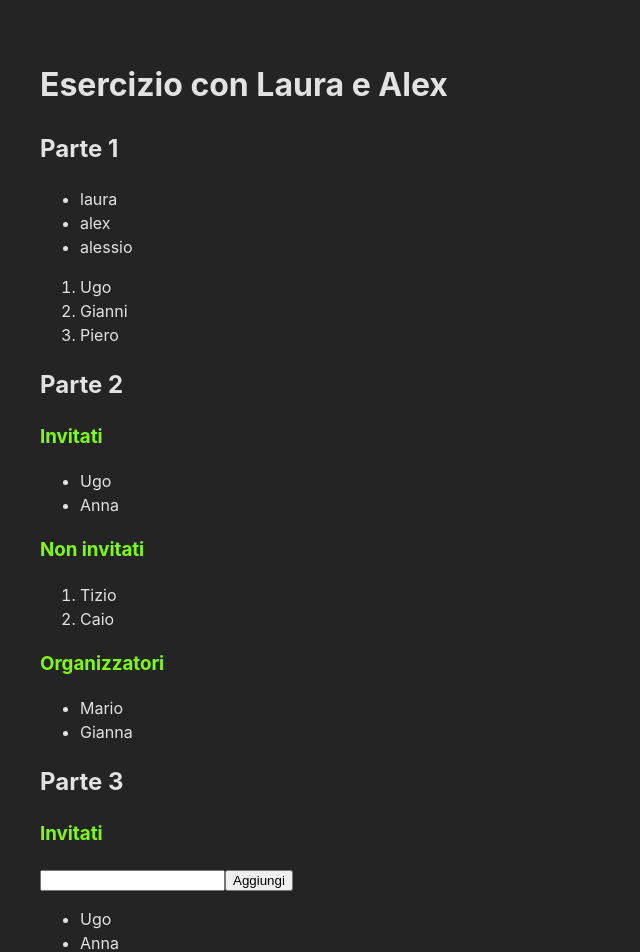
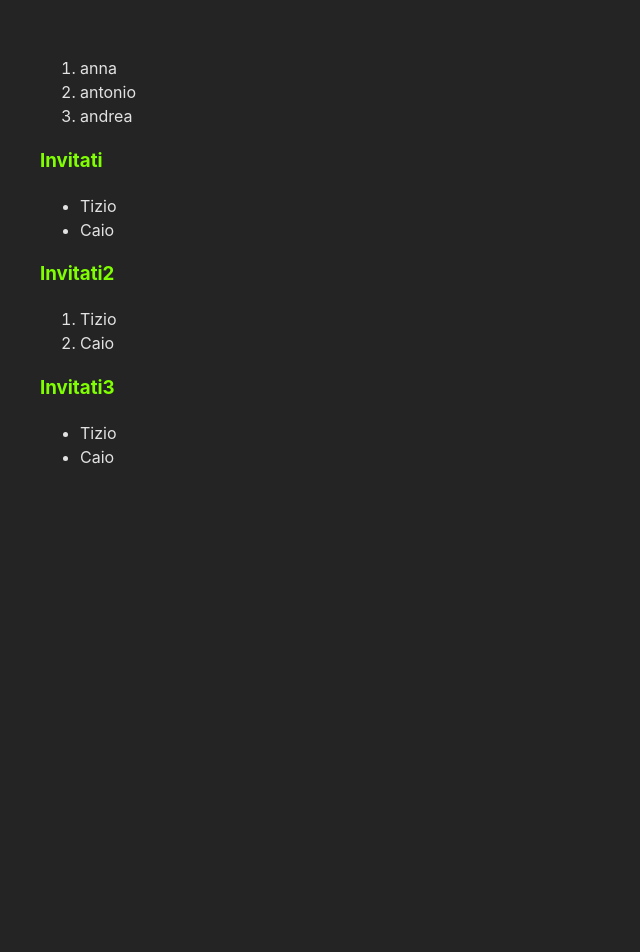
Before and after one commit to paininoa/exercise-long-weekend, a React (Vite) app: page / in a window 1280 px wide. Shown: the top 952 px of the page, without its empty margins (0-640 px from the left). After the commit the page ends 800 px from the top, so only its background shows below. Built offline with nearby package versions, Linux system fonts and the light colour scheme.

Commit message:
EX 1-2 third trial alone

```diff
--- a/src/App.jsx
+++ b/src/App.jsx
@@ -65,85 +65,35 @@ import { useState } from "react";
 import "./App.css";
 import CustomList from "./CustomList/CustomList";
 
-// PROVA CON LAURA
-
-const testList = ["laura", "alex", "alessio"];
-let allLists = [
+function App() {
+  const listExample = ["anna", "antonio", "andrea"];
+  const allLists = [
     {
       title: "Invitati",
       type: "ul",
-    list: ["Ugo", "Anna"],
-    userValue: "",
+      list: ["Tizio", "Caio"],
     },
     {
-    title: "Non invitati",
+      title: "Invitati2",
       type: "ol",
       list: ["Tizio", "Caio"],
-    userValue: "",
     },
     {
-    title: "Organizzatori",
+      title: "Invitati3",
       type: "ul",
-    list: ["Mario", "Gianna"],
-    userValue: "",
+      list: ["Tizio", "Caio"],
     },
   ];
 
-function App() {
-  const [newAllLists, setNewAllLists] = useState(allLists);
-
   return (
     <>
-      <h1>Esercizio con Laura e Alex</h1>
-      <h2>Parte 1</h2>
-      <CustomList type={"ul"} list={testList} />
-      <CustomList type={"ol"} list={["Ugo", "Gianni", "Piero"]} />
+      <CustomList type={"ol"} list={listExample} />
 
-      <h2>Parte 2</h2>
-      {allLists.map((listObject, index) => {
+      {allLists.map((obj, objIndex) => {
         return (
-          <div key={index}>
-            <h3>{listObject.title}</h3>
-            <CustomList type={listObject.type} list={listObject.list} />
-          </div>
-        );
-      })}
-
-      <h2>Parte 3</h2>
-      {allLists.map((listObject, index) => {
-        return (
-          <div key={index}>
-            <h3>{listObject.title}</h3>
-
-            <div>
-              <input
-                type="text"
-                value={listObject.userValue}
-                onChange={(e) => {
-                  const finalList = [...newAllLists];
-                  const finalObject = finalList[index];
-                  finalObject.userValue = e.target.value;
-                  setNewAllLists(finalList);
-                }}
-              />
-              <button
-                onClick={() => {
-                  const finalList = [...newAllLists];
-                  const finalObject = finalList[index];
-                  finalObject.list = [
-                    ...finalObject.list,
-                    finalObject.userValue,
-                  ];
-                  finalObject.userValue = "";
-
-                  setNewAllLists(finalList);
-                }}
-              >
-                Aggiungi
-              </button>
-            </div>
-
-            <CustomList type={listObject.type} list={listObject.list} />
+          <div key={`obj${objIndex}`}>
+            <h3>{obj.title}</h3>
+            <CustomList type={obj.type} list={obj.list} />
           </div>
         );
       })}
@@ -153,7 +103,95 @@ function App() {
 
 export default App;
 
-//ESERCIZIO FATTO IN CLASSE E CON MIO FRATELLO
+// PROVA CON LAURA E ALEX COMPLETATO FINO AD EX 3 -------------------------------------------------------
+
+// const testList = ["laura", "alex", "alessio"];
+// let allLists = [
+//   {
+//     title: "Invitati",
+//     type: "ul",
+//     list: ["Ugo", "Anna"],
+//     userValue: "",
+//   },
+//   {
+//     title: "Non invitati",
+//     type: "ol",
+//     list: ["Tizio", "Caio"],
+//     userValue: "",
+//   },
+//   {
+//     title: "Organizzatori",
+//     type: "ul",
+//     list: ["Mario", "Gianna"],
+//     userValue: "",
+//   },
+// ];
+
+// function App() {
+//   const [newAllLists, setNewAllLists] = useState(allLists);
+
+//   return (
+//     <>
+//       <h1>Esercizio con Laura e Alex</h1>
+//       <h2>Parte 1</h2>
+//       <CustomList type={"ul"} list={testList} />
+//       <CustomList type={"ol"} list={["Ugo", "Gianni", "Piero"]} />
+
+//       <h2>Parte 2</h2>
+//       {allLists.map((listObject, index) => {
+//         return (
+//           <div key={index}>
+//             <h3>{listObject.title}</h3>
+//             <CustomList type={listObject.type} list={listObject.list} />
+//           </div>
+//         );
+//       })}
+
+//       <h2>Parte 3</h2>
+//       {allLists.map((listObject, index) => {
+//         return (
+//           <div key={index}>
+//             <h3>{listObject.title}</h3>
+
+//             <div>
+//               <input
+//                 type="text"
+//                 value={listObject.userValue}
+//                 onChange={(e) => {
+//                   const finalList = [...newAllLists];
+//                   const finalObject = finalList[index];
+//                   finalObject.userValue = e.target.value;
+//                   setNewAllLists(finalList);
+//                 }}
+//               />
+//               <button
+//                 onClick={() => {
+//                   const finalList = [...newAllLists];
+//                   const finalObject = finalList[index];
+//                   finalObject.list = [
+//                     ...finalObject.list,
+//                     finalObject.userValue,
+//                   ];
+//                   finalObject.userValue = "";
+
+//                   setNewAllLists(finalList);
+//                 }}
+//               >
+//                 Aggiungi
+//               </button>
+//             </div>
+
+//             <CustomList type={listObject.type} list={listObject.list} />
+//           </div>
+//         );
+//       })}
+//     </>
+//   );
+// }
+
+// export default App;
+
+//ESERCIZIO FATTO IN CLASSE E CON MIO FRATELLO (il terzo) ---------------------------------------
 
 // function App() {
 //   const allLists = [
--- a/src/CustomList/CustomList.jsx
+++ b/src/CustomList/CustomList.jsx
@@ -1,20 +1,22 @@
-{
-  /*Esercizio 1:
-Crea un componente CustomList che accetta i seguenti props:
-- type: "ul" o "ol", stringhe, che determinano quale lista deve venire creata;
-- list: un array di stringhe che vengono usate per creare dei list item
-*/
-}
-
 import { useState } from "react";
 import "./CustomList.css";
 
+// THIRD TRIAL ALONE ------------
+
 export default ({ type, list }) => {
-  const mapedList = list.map((e, i) => <li key={i}>{e}</li>);
+  const mapedList = list.map((e, i) => <li key={`listItem${i}`}>{e}</li>);
 
-  return type === "ol" ? <ol>{mapedList}</ol> : <ul>{mapedList}</ul>;
+  return type === "ul" ? <ul>{mapedList}</ul> : <ol>{mapedList}</ol>;
+};
 
-  // if (type === "ol") {
+// ----- SECOND TRIAL COMPLETED UP TO EX 3 WITH LAURA AND ALEX ----------
+
+// export default ({ type, list }) => {
+//   const mapedList = list.map((e, i) => <li key={i}>{e}</li>);
+
+//   return type === "ol" ? <ol>{mapedList}</ol> : <ul>{mapedList}</ul>;
+
+// if (type === "ol") {                         // ALTERNATIVE WITH IF ELSE
 //   return (
 //     <ol>
 //       {list.map((e, i) => (
@@ -30,7 +32,7 @@ export default ({ type, list }) => {
 //       ))}
 //     </ul>
 //   );
-};
+// };
 
 //ESERCIZIO FATTO IN CLASSE
 
```
Lines whose indentation alone changed are shown as unchanged.
